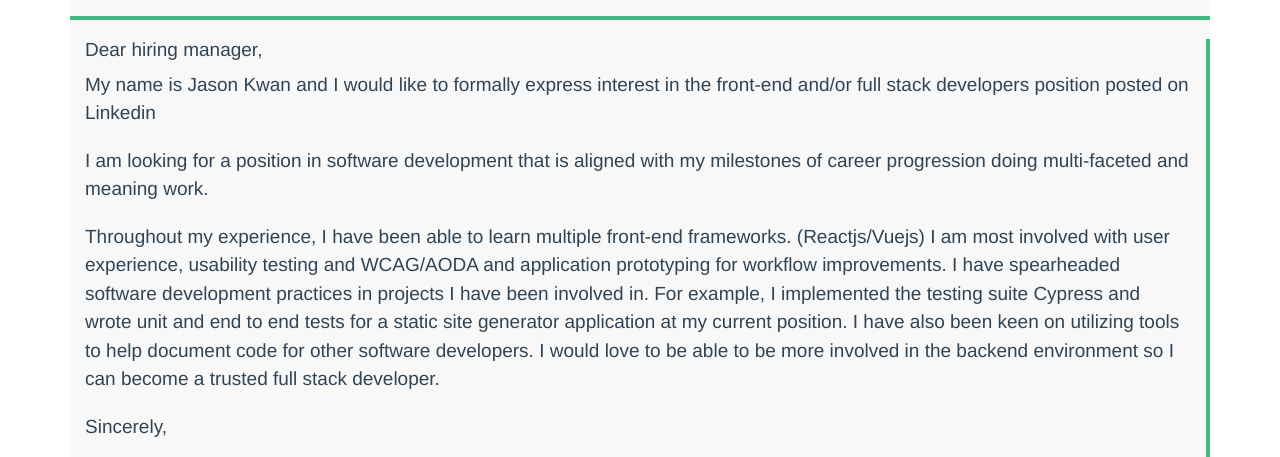
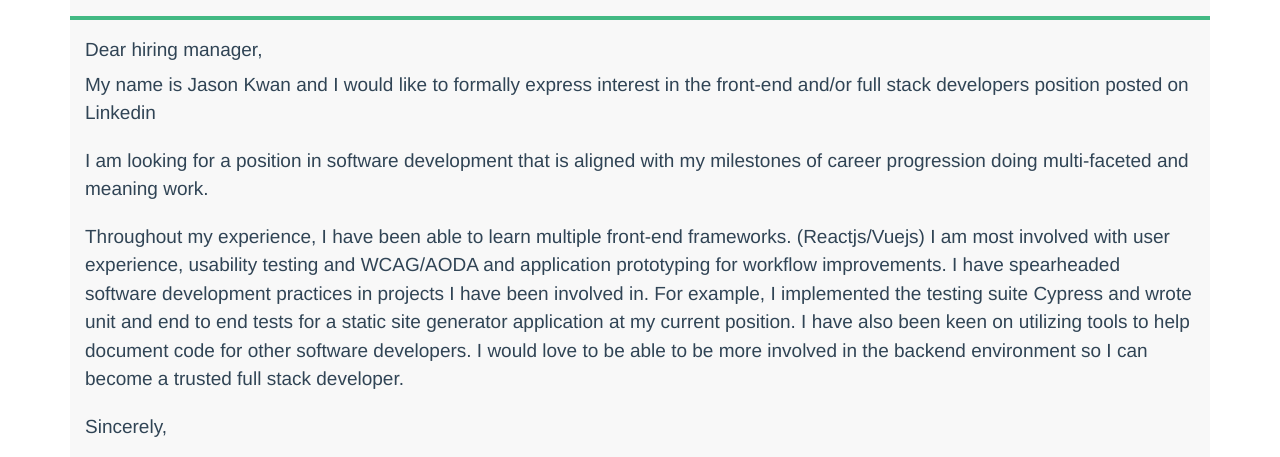
Before and after one commit to kwanjas3/responsive-resume, a plain HTML site: page cover.html in a window 1280 px wide. Shown: the part 127-584 px from the top of the page. Drawn offline with nearby package versions, Linux system fonts and the light colour scheme.

Commit message:
Update cover.html

```diff
--- a/cover.html
+++ b/cover.html
@@ -70,9 +70,7 @@
 
     }
 
-    #main-content {
-      border-right: #42b983 4px solid;
-    }
+
 
     @media(max-width: 768px) {
       html {
```
